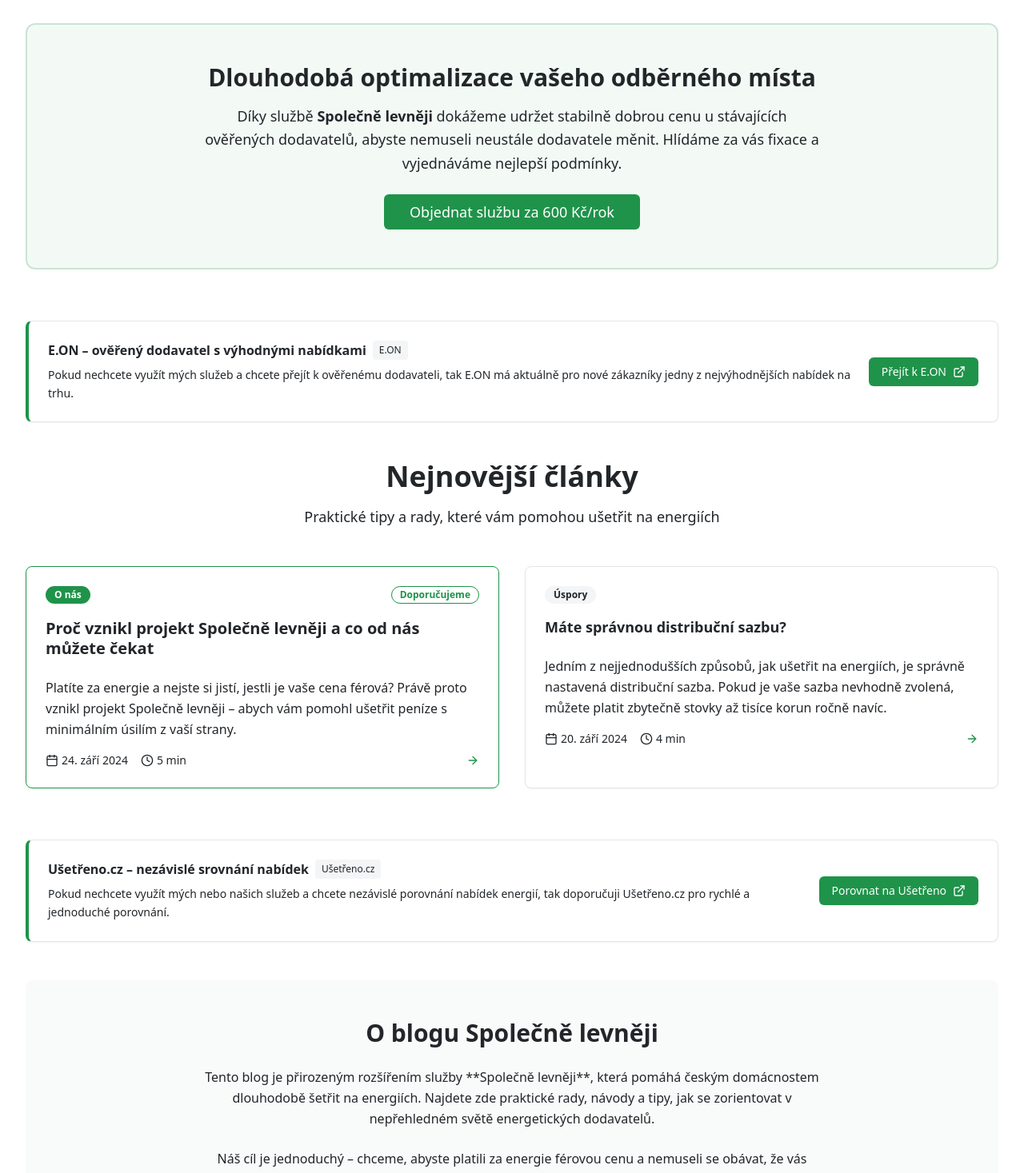
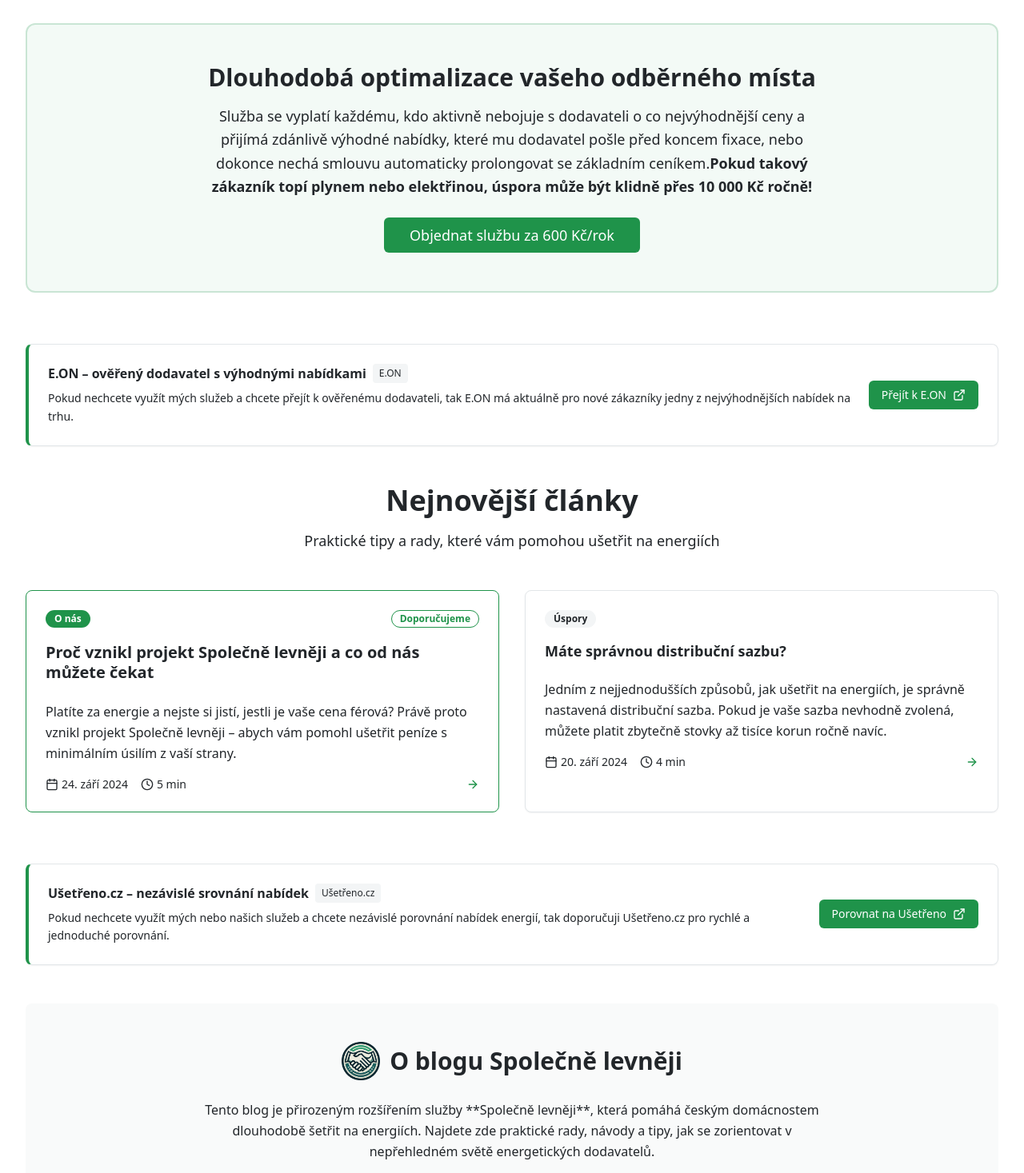
Before and after one commit to melkajakub/blogspolecnelevneji, a React (Vite) app: page / in a window 1280 px wide. Shown: the part 440-1907 px from the top of the page at 80% size. Built offline with nearby package versions, Linux system fonts and the light colour scheme; the HTML template or start-up script is replaced by a standard one.

Commit message:
Add emphasis to service benefits

```diff
--- a/src/pages/Index.tsx
+++ b/src/pages/Index.tsx
@@ -93,9 +93,10 @@ const Index = () => {
               Dlouhodobá optimalizace vašeho odběrného místa
             </h2>
             <p className="text-lg text-text-light mb-6 max-w-3xl mx-auto leading-relaxed">
-              Díky službě <strong>Společně levněji</strong> dokážeme udržet stabilně dobrou cenu
-              u stávajících ověřených dodavatelů, abyste nemuseli neustále dodavatele měnit.
-              Hlídáme za vás fixace a vyjednáváme nejlepší podmínky.
+              Služba se vyplatí každému, kdo aktivně nebojuje s dodavateli o co nejvýhodnější ceny
+              a přijímá zdánlivě výhodné nabídky, které mu dodavatel pošle před koncem fixace,
+              nebo dokonce nechá smlouvu automaticky prolongovat se základním ceníkem.
+              <strong>Pokud takový zákazník topí plynem nebo elektřinou, úspora může být klidně přes 10 000 Kč ročně!</strong>
             </p>
             <Button asChild size="lg" className="text-lg px-8 py-3">
               <a
@@ -162,9 +163,16 @@ const Index = () => {
         {/* O blogu sekce */}
         <section id="o-blogu" className="bg-muted/50 rounded-lg p-8 md:p-12">
           <div className="max-w-3xl mx-auto text-center">
-            <h2 className="text-2xl md:text-3xl font-bold text-foreground mb-6">
-              O blogu Společně levněji
-            </h2>
+            <div className="flex items-center justify-center space-x-3 mb-6">
+              <img
+                src="/src/assets/spolecnelevneji-logo.png"
+                alt="Společně levněji logo"
+                className="h-12 w-12"
+              />
+              <h2 className="text-2xl md:text-3xl font-bold text-foreground">
+                O blogu Společně levněji
+              </h2>
+            </div>
             <p className="text-text-light leading-relaxed mb-6">
               Tento blog je přirozeným rozšířením služby **Společně levněji**, která pomáhá
               českým domácnostem dlouhodobě šetřit na energiích. Najdete zde praktické rady,
```
